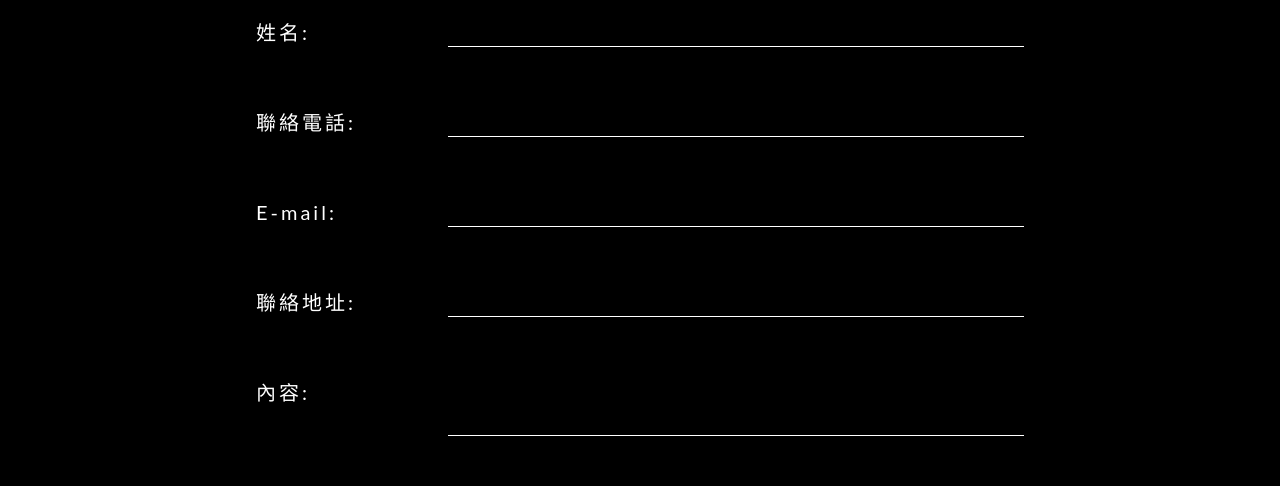
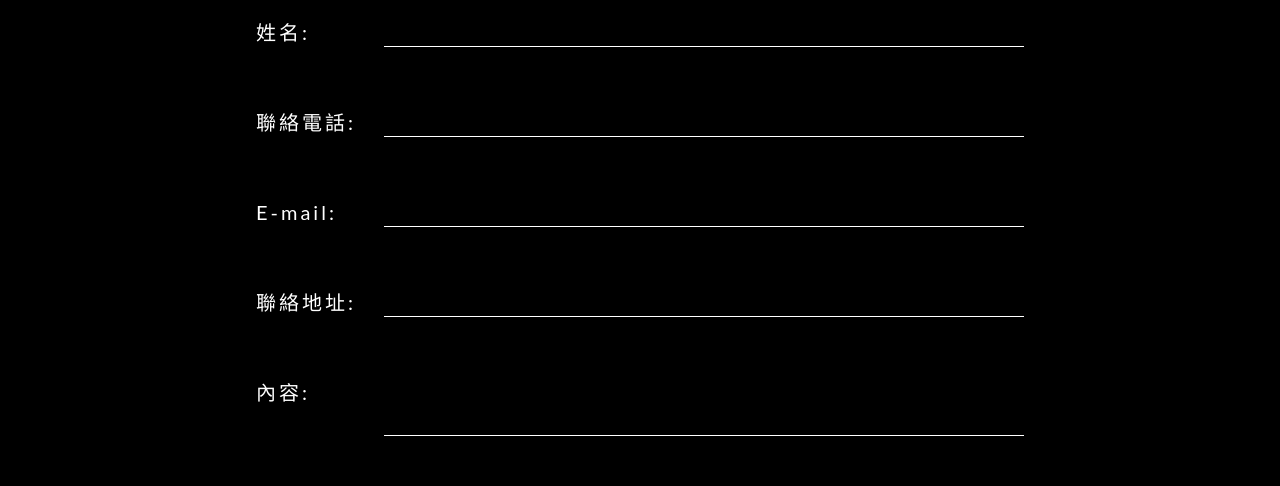
Before and after one commit to doublesung/bodesign.github.io, a plain HTML site: page contact.html in a window 1280 px wide. Shown: the part 401-887 px from the top of the page. Drawn offline with nearby package versions, Linux system fonts and the light colour scheme; files whose address does not match are found by name.

Commit message:
Update contact.html

```diff
--- a/contact.html
+++ b/contact.html
@@ -10,7 +10,7 @@
     <link rel="stylesheet" href="./stylesheets/all.css">
     <link rel="stylesheet" href="./stylesheets/base.css">
     <link rel="stylesheet" href="./stylesheets/about.css">
-    <link rel="stylesheet" href="./node_modules/bootstrap-icons/font/bootstrap-icons.css">
+    <link rel="stylesheet" href="./bootstrap-icons/font/bootstrap-icons.css">
 
 </head>
 <body>
@@ -62,24 +62,24 @@
             <div class="contact-wrapper">
                 <form id="form" class="contact" onsubmit="">
                     <div class="group row">
-                        <label class="col-xl-3" for="name">姓名:</label>
-                        <input class="col-xl-9" type="text" id="name" name="name" required="required" autocomplete="off">
+                        <label class="col-xl-2" for="name">姓名:</label>
+                        <input class="col-xl-10" type="text" id="name" name="name" required="required" autocomplete="off">
                     </div>
                     <div class="group row">
-                        <label class="col-xl-3" for="phone">聯絡電話:</label>
-                        <input class="col-xl-9" type="text" id="phone" name="phone" required="required">
+                        <label class="col-xl-2" for="phone">聯絡電話:</label>
+                        <input class="col-xl-10" type="text" id="phone" name="phone" required="required">
                     </div>
                     <div class="group row">
-                        <label  class="col-xl-3"for="email">E-mail:</label>
-                        <input class="col-xl-9" type="text" id="email" name="email" required="required">
+                        <label  class="col-xl-2"for="email">E-mail:</label>
+                        <input class="col-xl-10" type="text" id="email" name="email" required="required">
                     </div>
                     <div class="group row">
-                        <label class="col-xl-3" for="address">聯絡地址:</label>
-                        <input class="col-xl-9" type="text" id="address" name="address" required="required">
+                        <label class="col-xl-2" for="address">聯絡地址:</label>
+                        <input class="col-xl-10" type="text" id="address" name="address" required="required">
                     </div>
                     <div class="group row">
-                        <label class="col-xl-3" for="message">內容:</label>
-                        <textarea class="col-xl-9" id="message" name="message" required="required"></textarea>
+                        <label class="col-xl-2" for="message">內容:</label>
+                        <textarea class="col-xl-10" id="message" name="message" required="required"></textarea>
                     </div>
                     <input class="submit" type="submit" value="確認送出">
                 </form>
```
